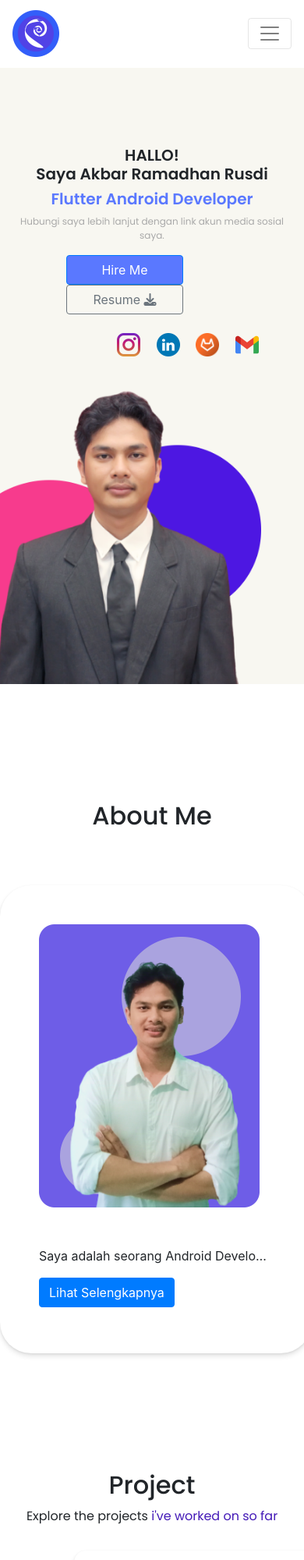
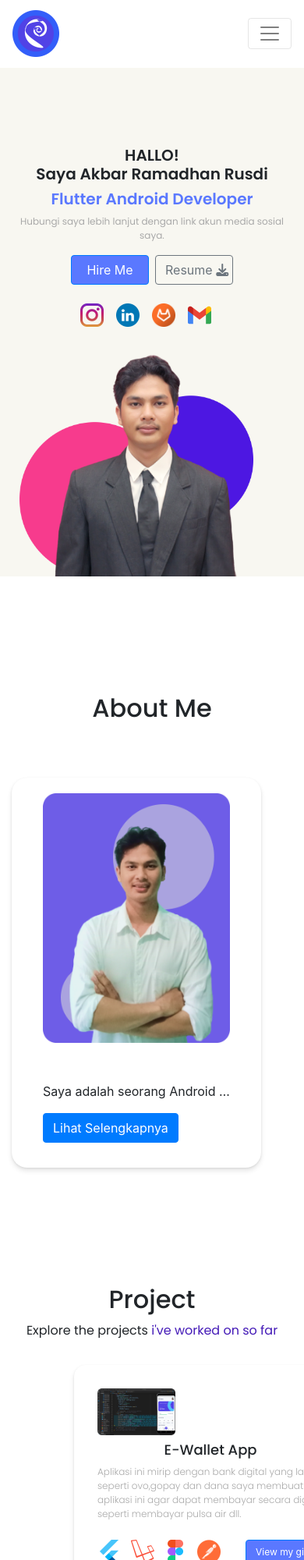
Before and after one commit to Kingakbar/akbarramadhanrusdi.github.io, a plain HTML site: page index.html in a window 390 px wide. Shown: the top 2000 px of the page at 78% size. Drawn offline with nearby package versions, Linux system fonts and the light colour scheme; some packages are replaced by stand-ins of ours; a script that the page names is missing.

Commit message:
Revisi Ulang

```diff
--- a/index.html
+++ b/index.html
@@ -81,7 +81,6 @@
                             <a href="https://www.instagram.com/reallyniceday27/"> <img class="mr-3"
                                     src="assets/ic_ig.png" alt="" srcset="" width="30"></a>
 
-
                             <a href="https://www.linkedin.com/in/akbar-ramadhan-rusdi-b178aa223/">
                                 <img class="mr-3" src="assets/LinkedIN.png" alt="" srcset="" width="30">
                             </a>
@@ -93,7 +92,7 @@
                         </div>
 
                     </div>
-                    <div class="col">
+                    <div class="col d-flex justify-content-sm-center">
                         <img class="img-profile" src="assets/img_profile.png" alt="" srcset="">
                     </div>
                 </div>
@@ -105,7 +104,8 @@
     <!-- content about -->
     <section id="section-about" data-aos="fade-up">
         <h2 class="about-title text-center">About Me</h2>
-        <div class="container about-content">
+        <div class="container ">
+            <div class="about-content">
                 <div class="row">
                     <div class="col-4">
                         <img src="assets/about-img.png" alt="" srcset="" width="283">
@@ -114,7 +114,8 @@
                         <p class="content-title">
                             Saya adalah seorang Android Developer dengan lebih dari 1 tahun pengalaman, yang semangatnya
                             terbakar dalam
-                        mengembangkan aplikasi Android dengan sentuhan kreatif menggunakan Flutter. Gelar lulusan dari
+                            mengembangkan aplikasi Android dengan sentuhan kreatif menggunakan Flutter. Gelar lulusan
+                            dari
                             Politeknik Negeri Medan
                             dengan jurusan teknik komputer dan informatika menjadi fondasi kuat, sementara pemikiran
                             inovatif
@@ -122,7 +123,8 @@
                             yang mengalir menjadi kekuatan utama. Saya merasa bangga telah meraih prestasi melalui
                             keikutsertaan
                             dalam lomba kejuruan
-                        siswa tingkat provinsi, yang semakin menguatkan tekad saya untuk terus meraih puncak kemampuan.
+                            siswa tingkat provinsi, yang semakin menguatkan tekad saya untuk terus meraih puncak
+                            kemampuan.
                             Objektif karir saya adalah
                             terus tumbuh sebagai Developer yang inovatif, menjelajahi setiap arus teknologi terkini, dan
                             berperan dalam menciptakan solusi
@@ -133,6 +135,7 @@
                         </p>
                         <a href="profile.html" class="btn btn-primary">Lihat Selengkapnya</a>
 
+                    </div>
                 </div>
             </div>
         </div>
@@ -147,7 +150,7 @@
             <div class="row">
                 <div class="col">
                     <div class="img-project-1 mt-3">
-                        <img src="assets/banksha.png" alt="" srcset="" width="290">
+                        <img class="main-img" src="assets/banksha.png" alt="" srcset="" width="290">
                         <h5 class="text-center mt-2">E-Wallet App</h5>
                         <p class="subtitle-project">
                             Aplikasi ini mirip dengan bank digital
--- a/style.css
+++ b/style.css
@@ -281,29 +281,48 @@ body {
 
 
     .jumbotron .img-profile {
-        width: 400px;
-        height: 410px;
+        width: 300px;
+        height: 310px;
         margin-top: 10px;
-        margin-right: 40px;
+        margin-left: 10px;
+
     }
 
     .ic-sosmed {
-        margin-left: 135px;
+        display: flex;
+        justify-content: center;
+        align-items: center;
     }
 
     .jumbotron .btn-contentcv {
-        margin-left: 70px;
+        display: flex;
+        justify-content: center;
+        align-items: center;
+    }
+
+    .jumbotron .hire-me {
+        width: 100px;
+    }
+
+    .jumbotron .resume {
+        width: 100px;
+
     }
 
 
     .about-content {
-        margin-top: 70px;
-        height: 600px;
-        width: 400px;
+        height: 500px;
+        width: 320px;
         background-color: white;
-        padding: 50px;
-        border-radius: 40px;
+        padding: 20px 40px;
+        border-radius: 20px;
         box-shadow: 0 4px 6px rgba(0, 0, 0, 0.1), 0 1px 3px rgba(0, 0, 0, 0.08);
+    }
+
+    .about-content img {
+        height: 320px;
+        width: 240px;
+        margin: auto;
     }
 
     .about-content .content-title {
@@ -315,13 +334,27 @@ body {
 
 
     .img-project-1 {
-        height: 490px;
+        height: 100px;
         padding: 30px;
-        width: 350px;
-        background-color: white;
-        border-radius: 15px;
-        box-shadow: 0 4px 6px rgba(0, 0, 0, 0.1), 0 1px 3px rgba(0, 0, 0, 0.08);
-        margin-left: 50px;
+        width: 300px;
+
+
+    }
+
+    .img-project-1 h5 {
+        font-family: 'Poppins';
+        font-size: 18px;
+    }
+
+    .img-project-1 p {
+        font-family: 'Poppins';
+        font-weight: 300;
+        color: #A9A9A9;
+        font-size: 12px;
+    }
+
+    .img-project-1 .main-img {
+        width: 100px;
     }
 
 
```
Lines whose indentation alone changed are shown as unchanged.
